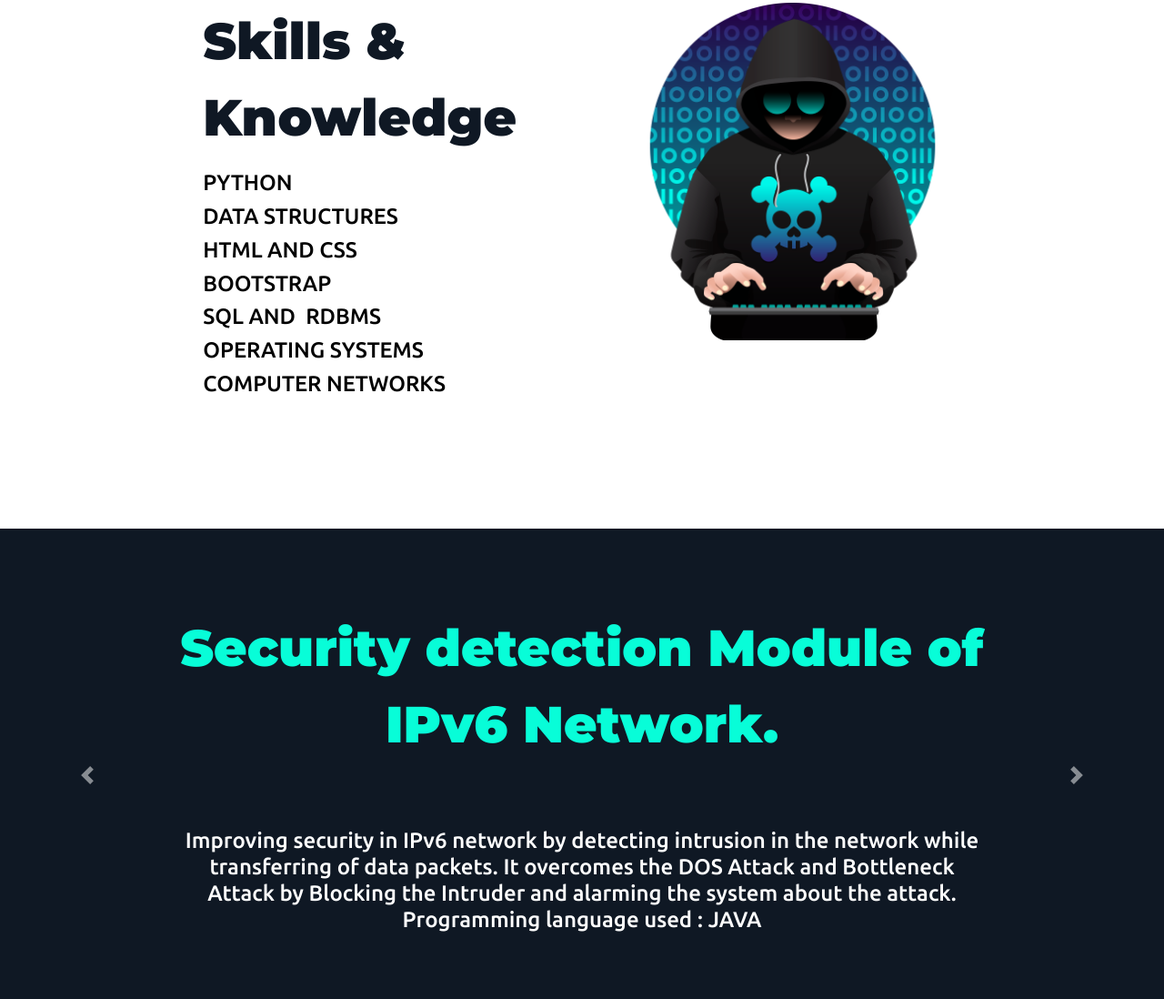
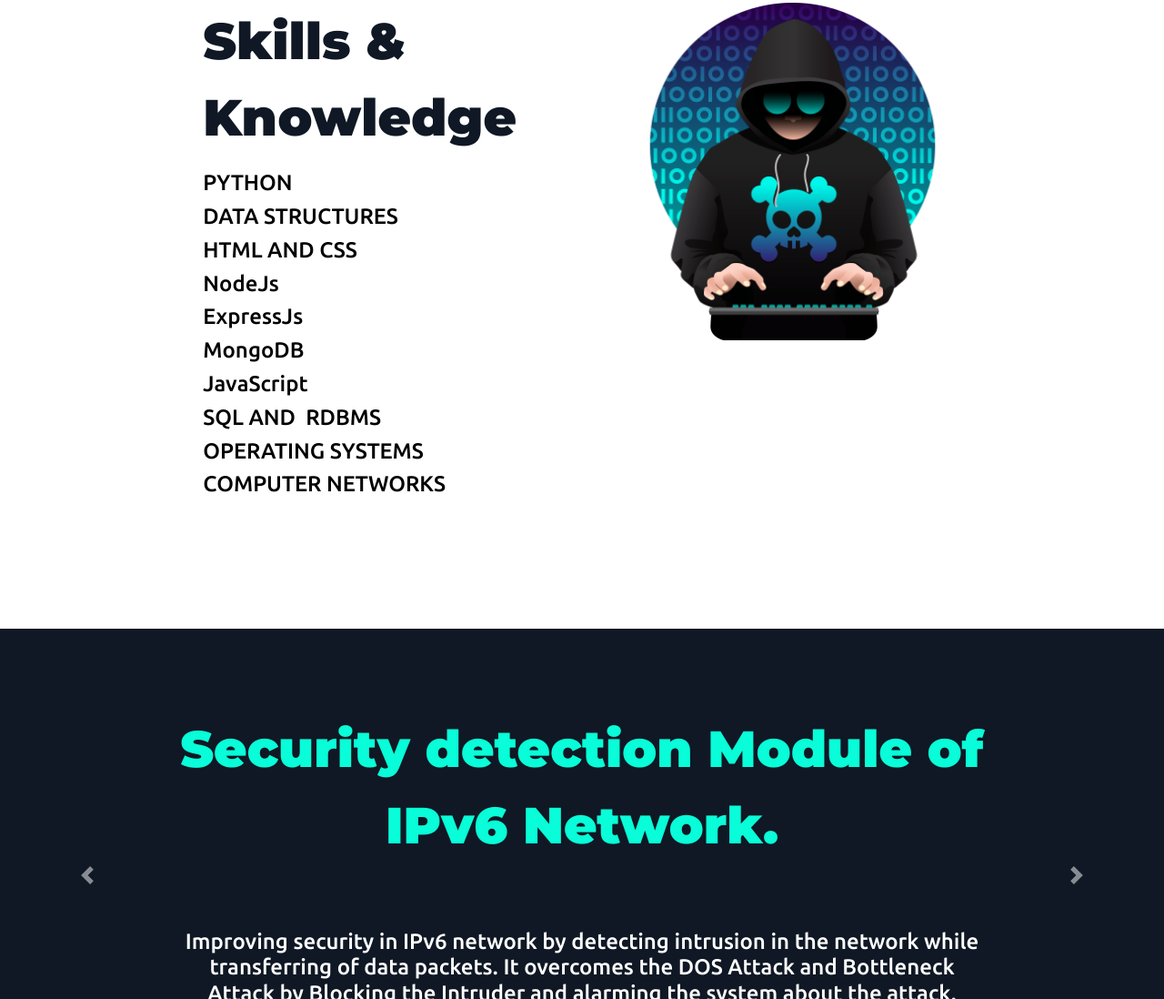
Before and after one commit to kushagra2198/Portfolio-k, a plain HTML site: page index.html in a window 1280 px wide. Shown: the part 790-1888 px from the top of the page at 91% size. Drawn offline with nearby package versions, Linux system fonts and the light colour scheme.

Commit message:
Added Skills Part

```diff
--- a/index.html
+++ b/index.html
@@ -67,7 +67,10 @@
             <h4 class="skill-no">PYTHON</h4>
             <h4 class="skill-no">DATA STRUCTURES</h4>
             <h4 class="skill-no">HTML AND CSS</h4>
-            <h4 class="skill-no">BOOTSTRAP</h4>
+            <h4 class="skill-no" >NodeJs</h4>
+            <h4 class="skill-no" >ExpressJs</h4>
+            <h4 class="skill-no" >MongoDB</h4>
+            <h4 class="skill-no" >JavaScript</h4>
             <h4 class="skill-no">SQL AND  RDBMS</h4>
             <h4 class="skill-no">OPERATING SYSTEMS</h4>
             <h4 class="skill-no" >COMPUTER NETWORKS</h4>
```
